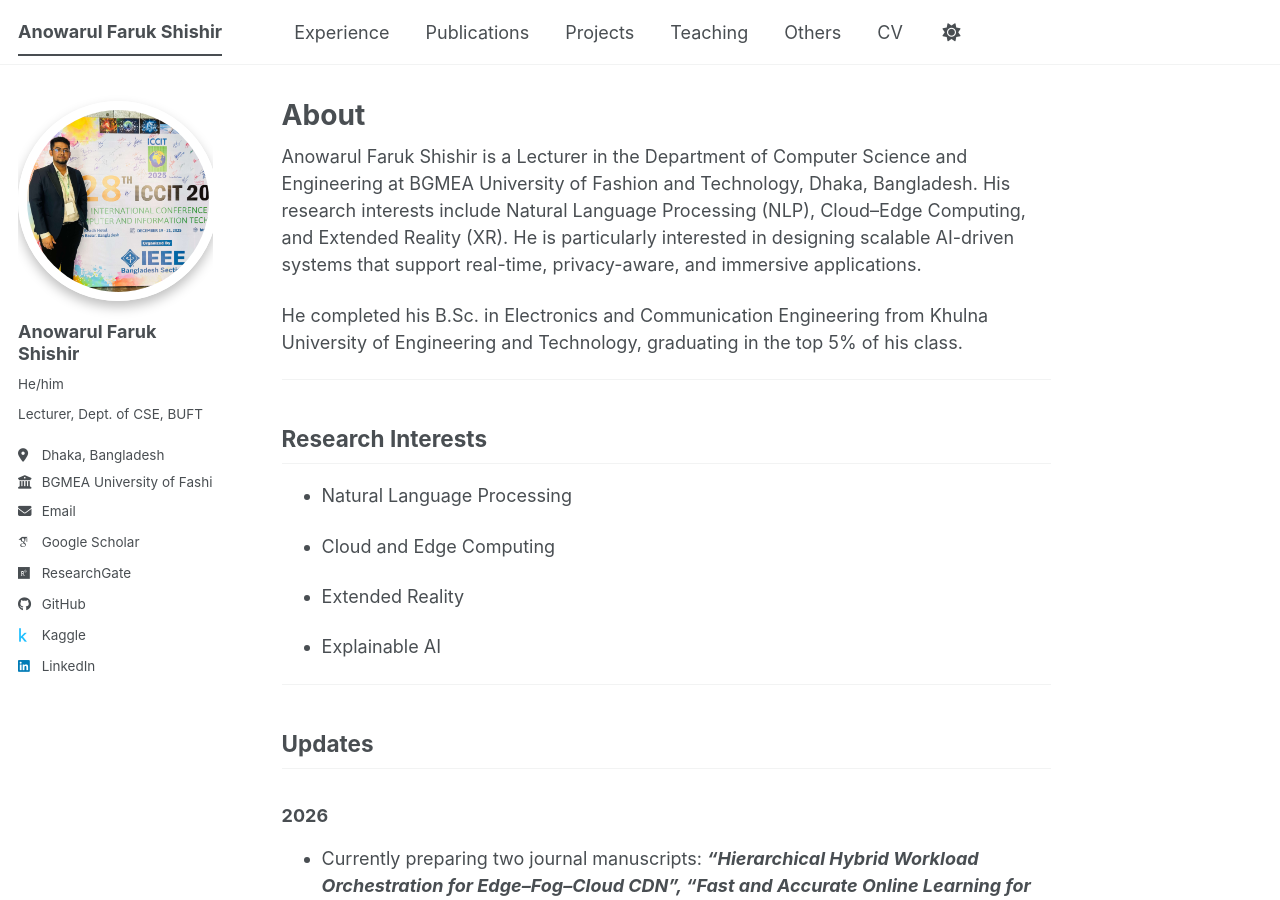
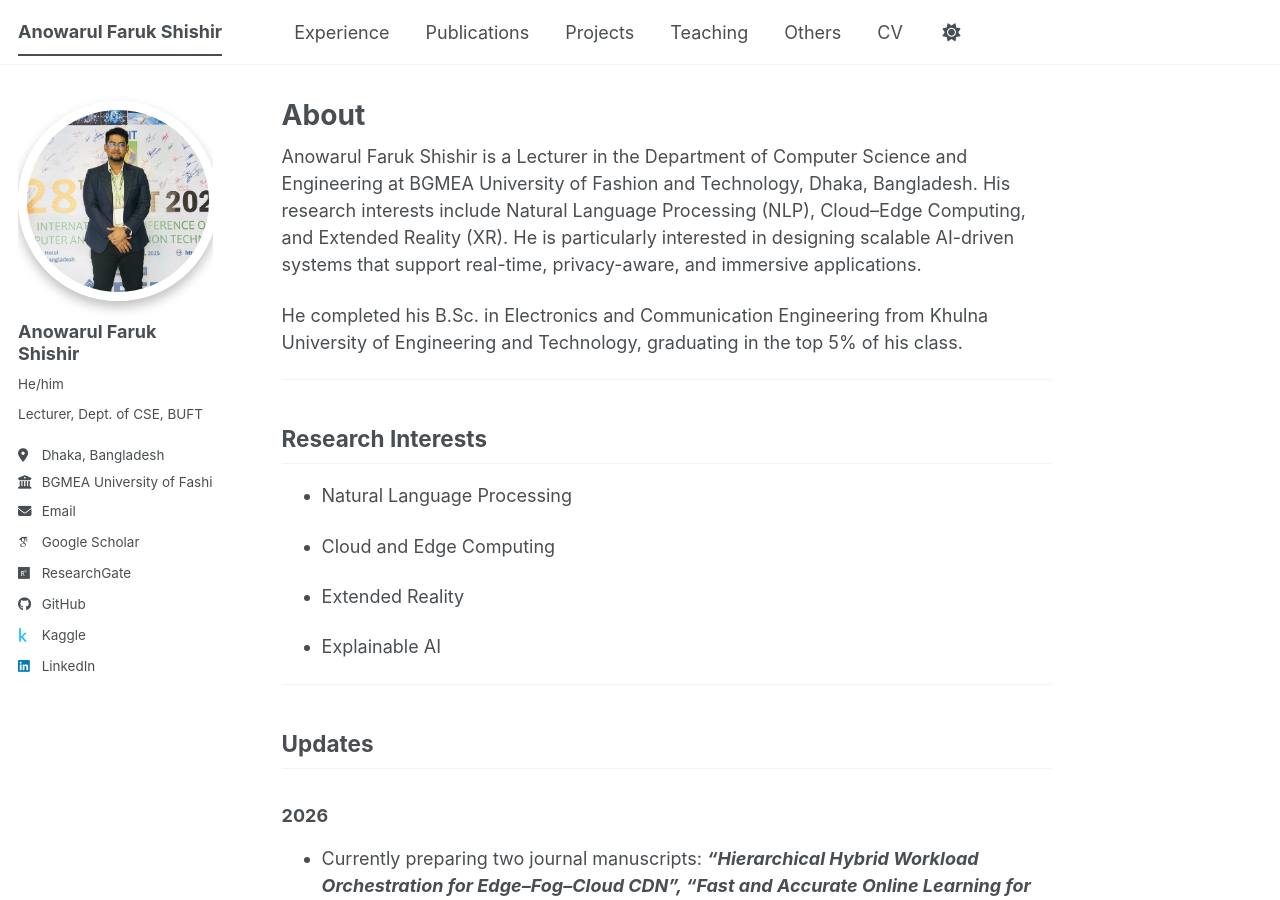
Before and after one commit to afshishir/afshishir.github.io, a Jekyll site: the page built from _pages/about.md, in a window 1280 px wide and 900 px high. Built offline with Jekyll 4.4.1, drawn with Linux system fonts in a browser that asks for light colours; some web fonts are replaced; a script bundle is joined from its source files by our own code; library files that are not in the unit come from our copies.

Commit message:
Update _config.yml

```diff
--- a/_config.yml
+++ b/_config.yml
@@ -23,7 +23,7 @@ repository               : "afshishir/afshishir.github.io"
 #               Additional customization can be done by editing /_includes/author-profile.html
 author:
   # Biographic information
-  avatar           : "ICCIT_CROPED.jpg"
+  avatar           : "ICCIT2.jpg"
   name             : "Anowarul Faruk Shishir"
   pronouns         : "He/him" # example: "she/her"
   bio              : "Lecturer, Dept. of CSE, BUFT"
```
